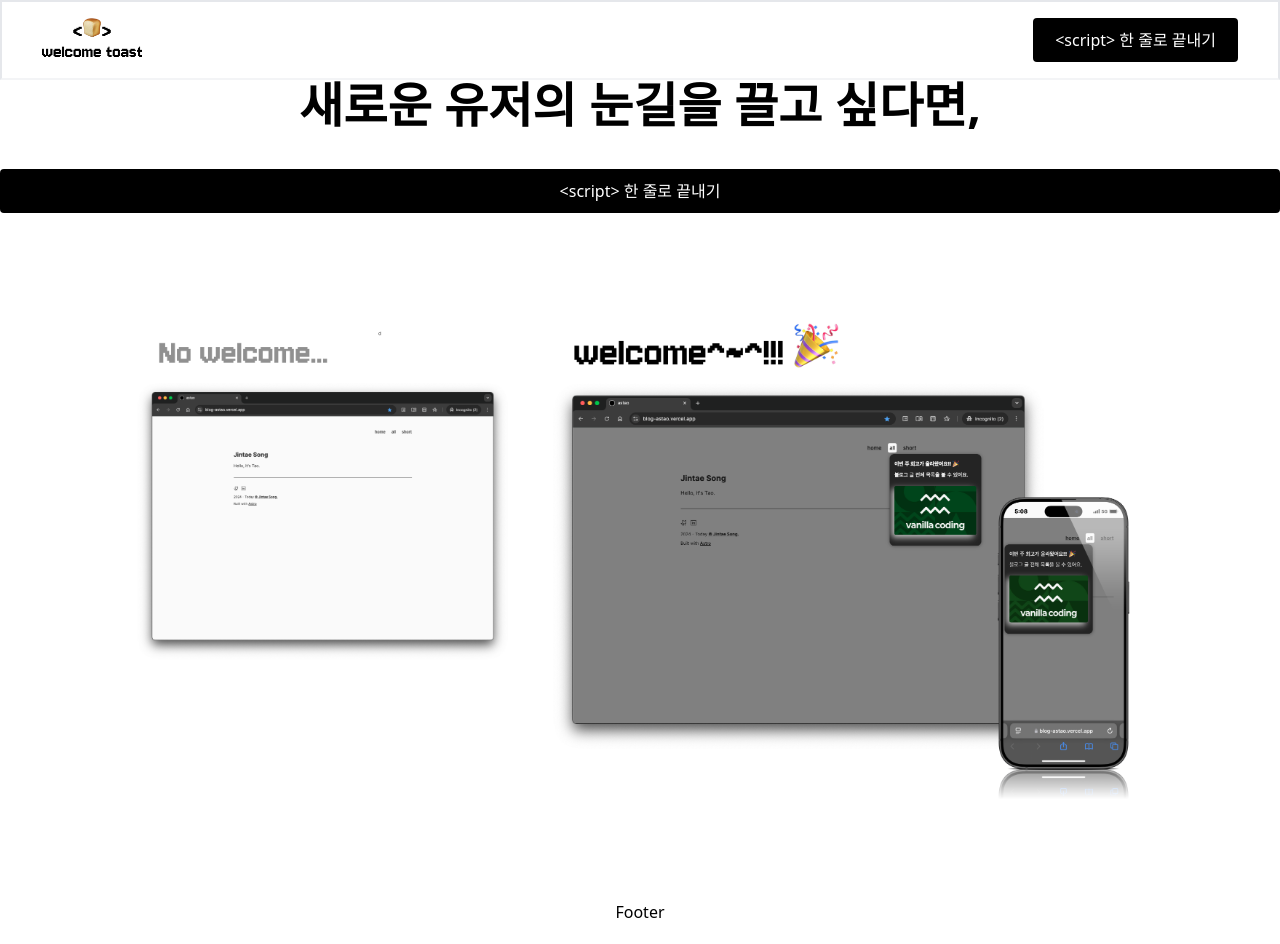
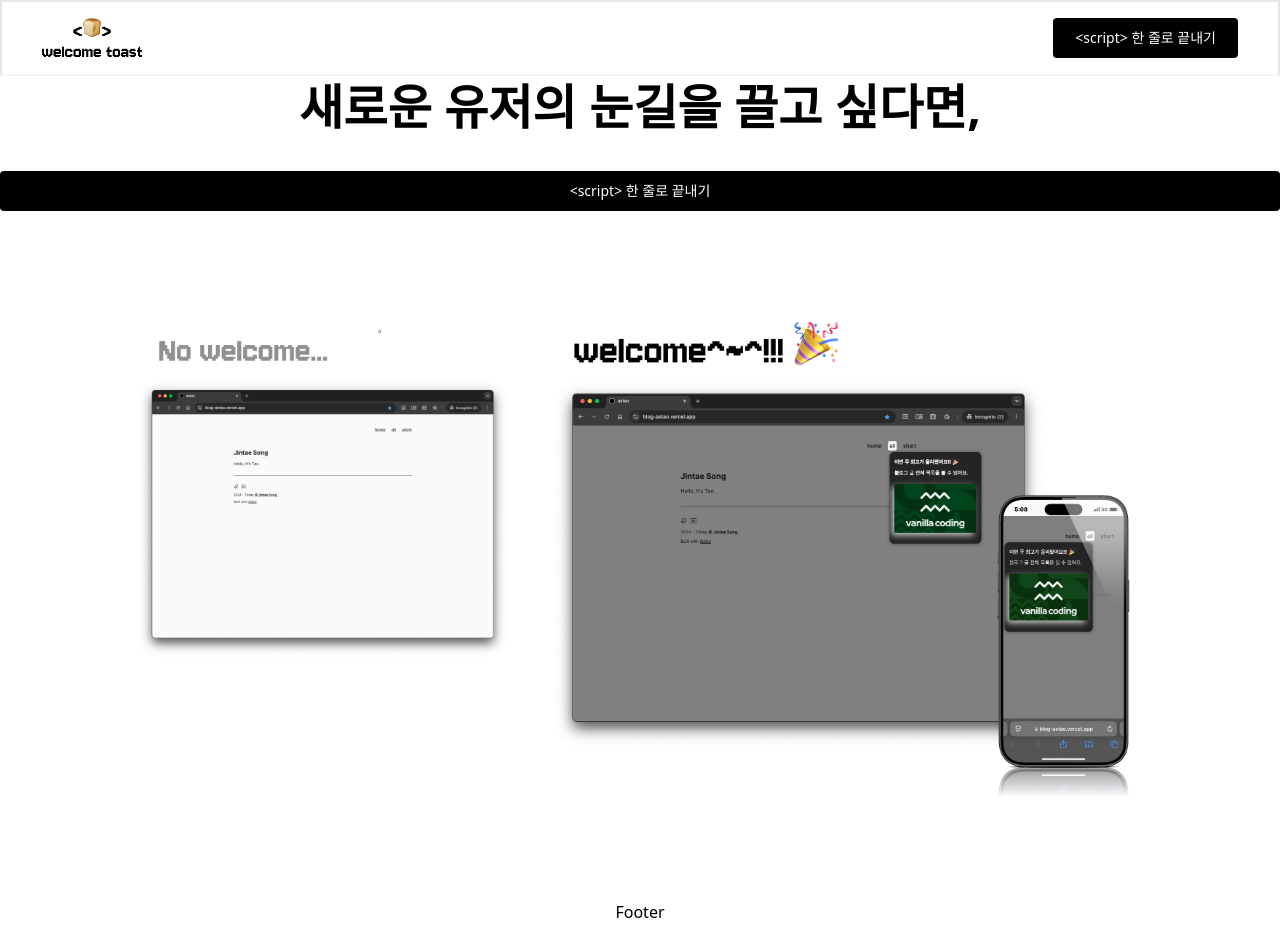
Before and after one commit to welcome-toast/admin, a React (Vite) app: page / in a window 1280 px wide. Built offline with nearby package versions, Linux system fonts and the light colour scheme; no server answers.

Commit message:
Design: modify signOut button font size

```diff
--- a/src/shared/Button.jsx
+++ b/src/shared/Button.jsx
@@ -5,7 +5,7 @@ function Button({ text, onClick }) {
     <button
       type="button"
       onClick={onClick}
-      className="w-full rounded border-2 border-black border-solid bg-black px-5 py-2 font-medium text-white hover:border-transparent hover:bg-zinc-800"
+      className="w-full rounded border-2 border-black border-solid bg-black px-5 py-2 text-sm text-white hover:border-transparent hover:bg-zinc-800"
     >
       {text}
     </button>
```
